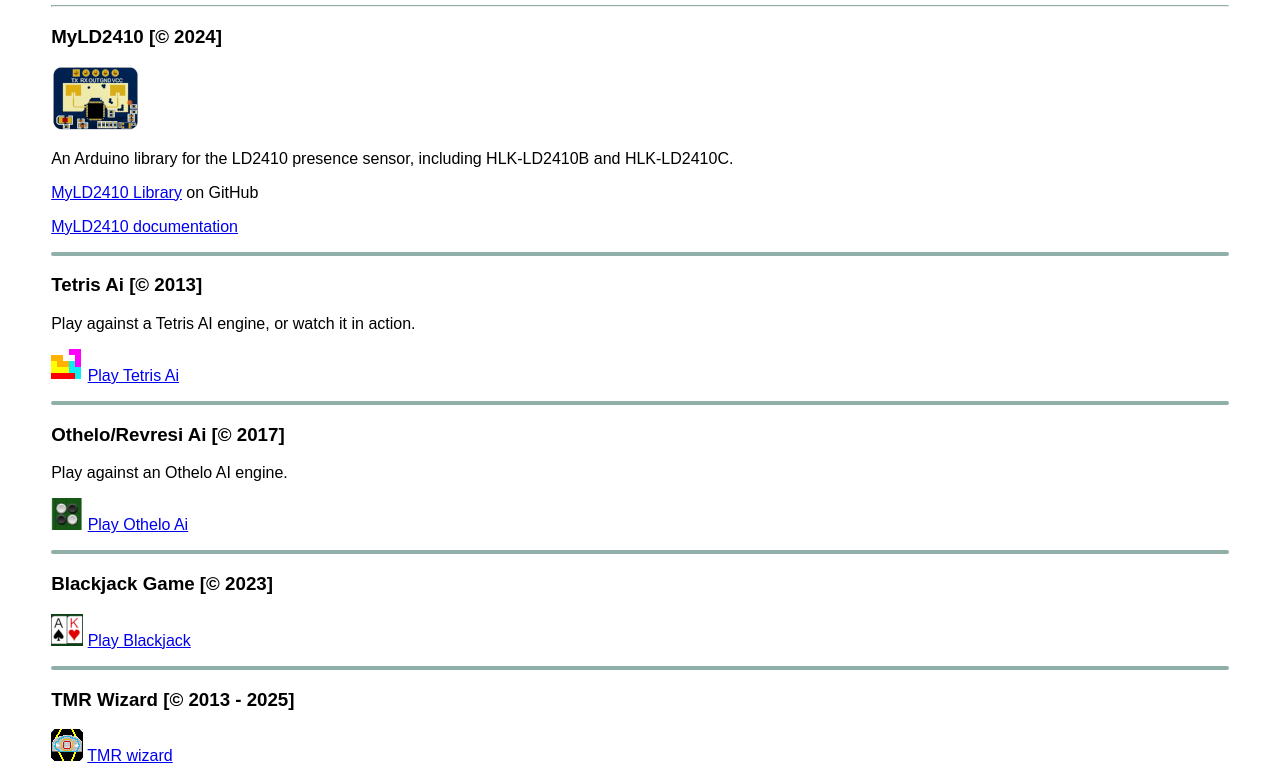
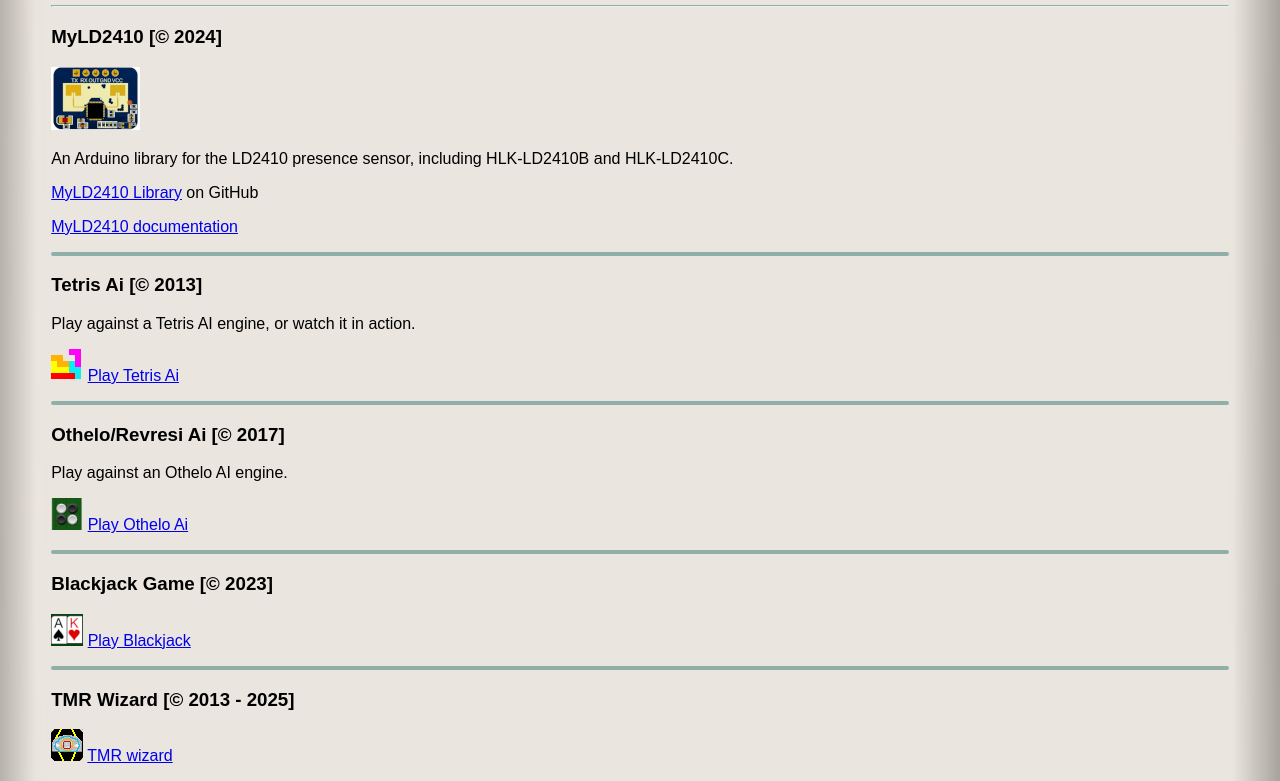
Before and after one commit to iavorvel/site, a plain HTML site: page index.html in a window 1280 px wide. Shown: the part 94-875 px from the top of the page. Drawn offline with Linux system fonts and the light colour scheme.

Commit message:
background

```diff
--- a/index.html
+++ b/index.html
@@ -16,10 +16,20 @@
             border: 2px solid rgb(144, 175, 169);
             border-radius: 5px;
         }
+        body {
+            margin-left: 4%;
+            margin-right: 4%;
+            margin-top: 4%;
+            font-family: sans-serif;
+            background-image: url('./images/bg-gradient.png');
+            background-repeat: no-repeat;
+            background-attachment: fixed;
+            background-size: 100% 100%;
+        }
     </style>
 </head>
 
-<body style="margin-left: 4%;margin-right: 4%; margin-top: 4%; font-family: sans-serif;">
+<body>
     <h2>Iavor Veltchev’s Projects</h2>
     <hr class="top">
 
```
Also changed, not shown: images/bg-gradient.png (added).
